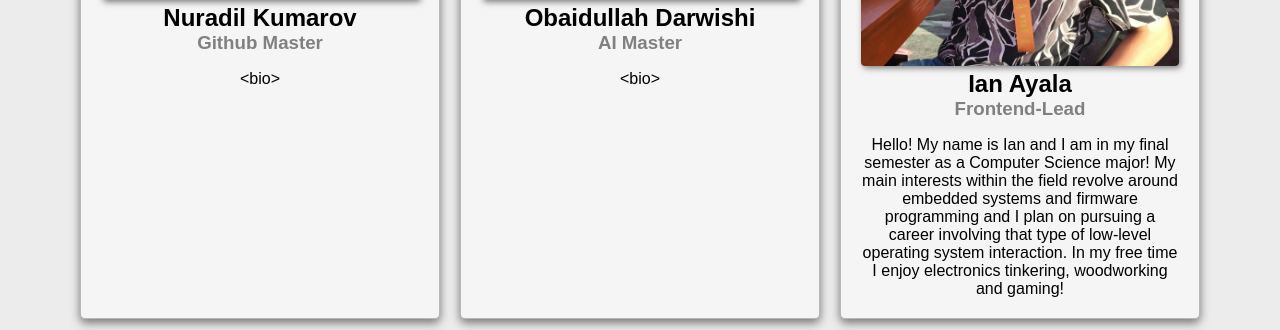
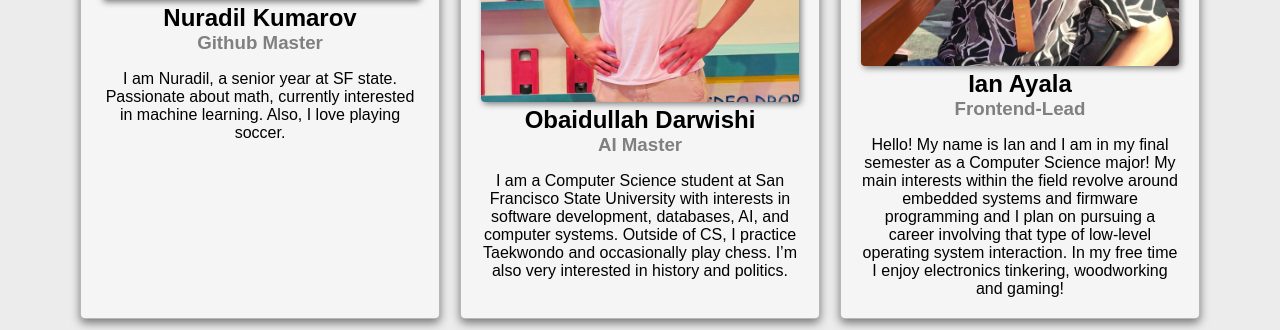
Before and after one commit to ianayala01/CSC-648-Team-Webpage, a React (Vite) app: page / in a window 1280 px wide. Shown: the part 1654-1984 px from the top of the page. Built offline with nearby package versions, Linux system fonts and the light colour scheme.

Commit message:
more bios

```diff
--- /dev/null
+++ b/src/components/TeamMember/bios/NuradilBio.js
@@ -0,0 +1,5 @@
+const NuradilBio = `
+I am Nuradil, a senior year at SF state. Passionate about math, currently interested in machine learning. Also, I love playing soccer.
+`
+
+export default NuradilBio
--- /dev/null
+++ b/src/components/TeamMember/bios/ObaidullahBio.js
@@ -0,0 +1,7 @@
+const ObaidullahBio = `
+I am a Computer Science student at San Francisco State University with interests in
+software development, databases, AI, and computer systems. Outside of CS, I practice Taekwondo and occasionally play chess.
+I’m also very interested in history and politics.
+`
+
+export default ObaidullahBio
--- a/src/data/team.js
+++ b/src/data/team.js
@@ -5,6 +5,11 @@ import RohitPfp from '../assets/Team/Rohit.jpg'
 
 import IanPfp from '../assets/Team/Ian.jpg'
 import IanBio from '../components/TeamMember/bios/IanBio'
+
+import NuradilBio  from '../components/TeamMember/bios/NuradilBio'
+
+import ObaidullahBio from '../components/TeamMember/bios/ObaidullahBio'
+import ObaidullahPfp from '../assets/Team/Obaidullah.jpg'
 
 const team = [
     {
@@ -32,14 +37,14 @@ const team = [
         name: "Nuradil Kumarov",
         role: "Github Master",
         photo: genericPfp,
-        bio: "<bio>"
+        bio: NuradilBio
     },
 
     {
         name: "Obaidullah Darwishi",
         role: "AI Master",
-        photo: genericPfp,
-        bio: "<bio>"
+        photo: ObaidullahPfp,
+        bio: ObaidullahBio
     },
 
     {
```
Also changed, not shown: src/assets/Team/Obaidullah.jpg (added), src/assets/Team/test.jpg (deleted).
